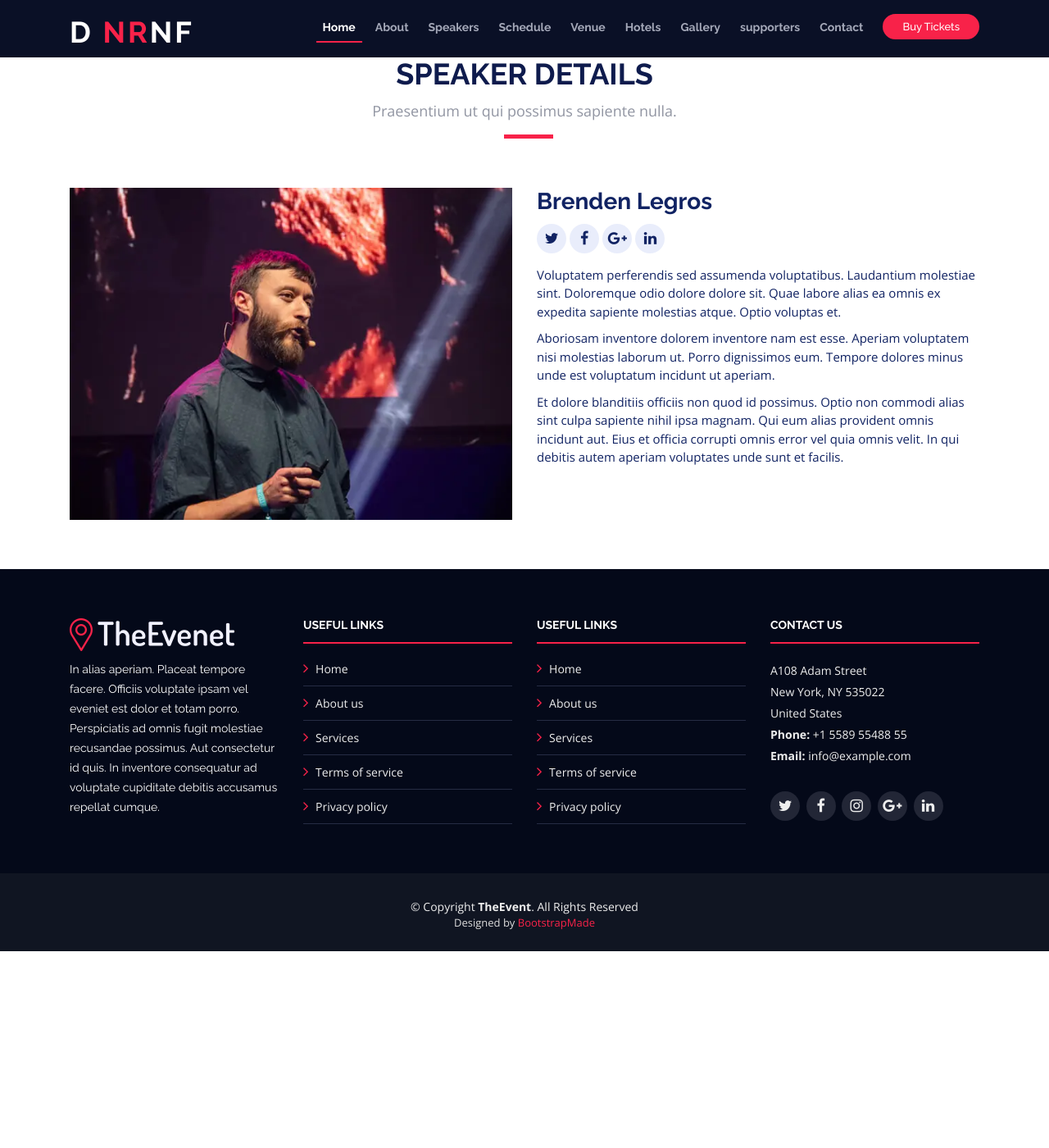
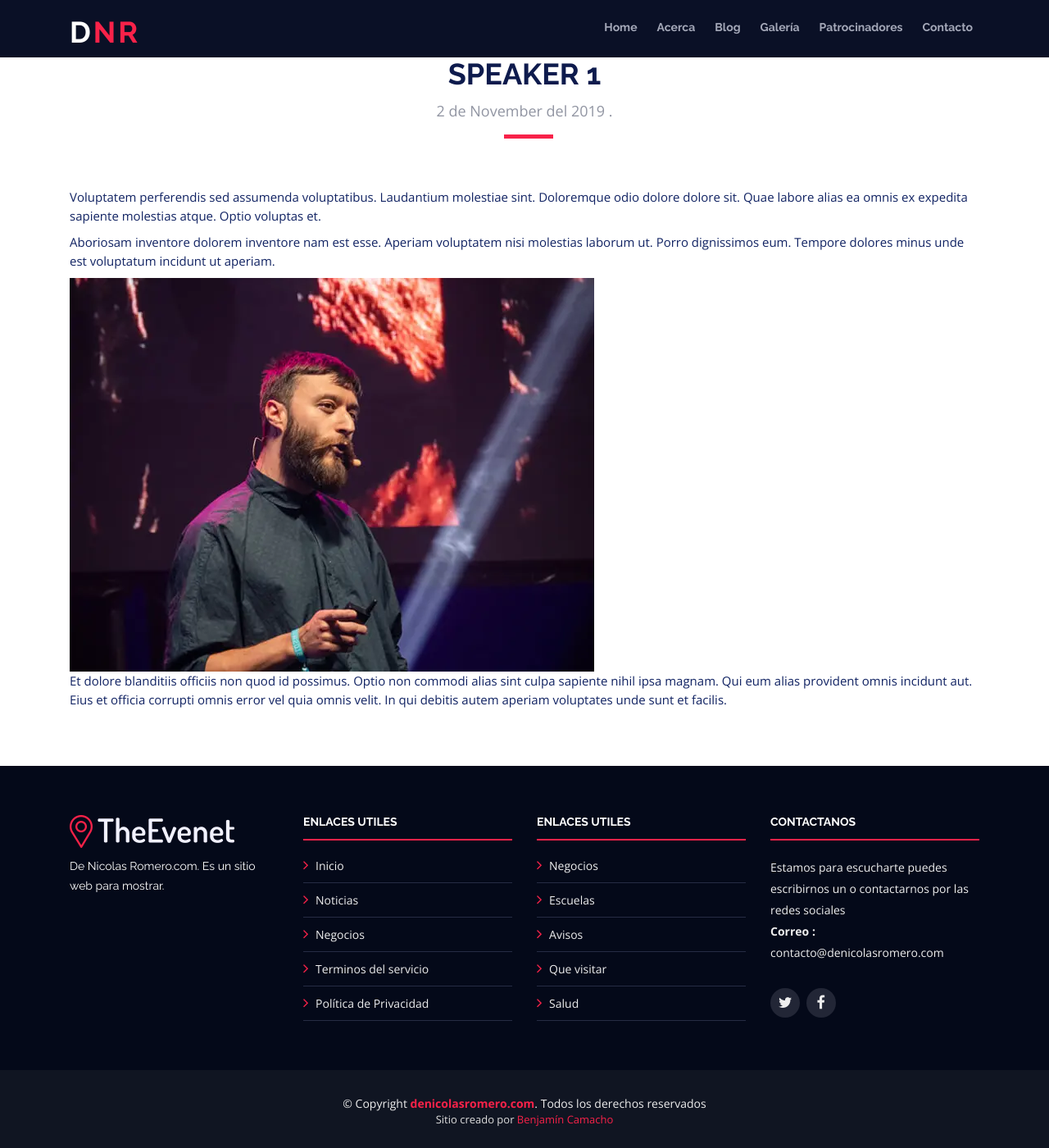
Before and after one commit to jahbenjah/denicolasromero, a Jekyll site: the page built from _posts/2019-11-02-speaker1.html, in a window 1280 px wide and 1400 px high, scrolled down 61 px. Shown: the whole window at 82% size. Built offline with Jekyll 4.4.1, drawn with Linux system fonts in a browser that asks for light colours; before the commit the page ends 1221 px from its top, so only the background shows below that.

Commit message:
Se usa la versio anterior

```diff
--- a/_includes/footer.html
+++ b/_includes/footer.html
@@ -39,8 +39,8 @@
           </p>
 
           <div class="social-links">
-            <a href="https://www.twitter.com/DNicolasRomero" class="twitter"><i class="fab fa-fw fa-twitter"></i></a>
-            <a href="https://www.facebook.com/DeNicolasRomero" class="facebook"><i class="fab fa-fw fa-facebook-f"></i></a>
+            <a href="https://www.twitter.com/DNicolasRomero" class="twitter"><i class="fa fa-twitter"></i></a>
+            <a href="https://www.facebook.com/DeNicolasRomero" class="facebook"><i class="fa fa-facebook-f"></i></a>
             <!-- <a href="#" class="instagram"><i class="fab fa-fw fa-instagram"></i></a>
             <a href="#" class="google-plus"><i class="fab fa-fw fa-google-plus"></i></a>
             <a href="#" class="linkedin"><i class="fab fa-fw fa-linkedin"></i></a> -->
--- a/_layouts/home.html
+++ b/_layouts/home.html
@@ -20,7 +20,6 @@
     </main>
 
     {%- include footer.html -%}
-
     <a href="#" class="back-to-top"><i class="fa fa-angle-up"></i></a>
     {%- include scripts.html -%}
 </body>
--- a/_layouts/post2.html
+++ b/_layouts/post2.html
@@ -7,155 +7,77 @@
     <meta content="width=device-width, initial-scale=1.0" name="viewport">
     <meta content="" name="keywords">
     <meta content="" name="description">
-
     <!-- Favicons -->
     <link href="../img/favicon.webp" rel="icon">
     <link href="../img/apple-touch-icon.png" rel="apple-touch-icon">
-
     <!-- Google Fonts -->
     <link
         href="https://fonts.googleapis.com/css?family=Open+Sans:300,300i,400,400i,700,700i|Raleway:300,400,500,700,800"
         rel="stylesheet">
-
     <!-- Bootstrap CSS File -->
     <link href="../lib/bootstrap/css/bootstrap.min.css" rel="stylesheet">
-
     <!-- Libraries CSS Files -->
     <link href="../lib/font-awesome/css/font-awesome.min.css" rel="stylesheet">
     <link href="../lib/animate/animate.min.css" rel="stylesheet">
     <link href="../lib/venobox/venobox.css" rel="stylesheet">
     <link href="../lib/owlcarousel/assets/owl.carousel.min.css" rel="stylesheet">
-
     <!-- Main Stylesheet File -->
     <link href="../css/style.css" rel="stylesheet">
-
-    <!-- =======================================================
-    Theme Name: TheEvent
-    Theme URL: https://bootstrapmade.com/theevent-conference-event-bootstrap-template/
-    Author: BootstrapMade.com
-    License: https://bootstrapmade.com/license/
-  ======================================================= -->
 </head>
 
 <body>
-
-    <!--==========================
-    Header
-  ============================-->
     <header id="header" class="header-fixed">
         <div class="container">
 
             <div id="logo" class="pull-left">
-                <!-- Uncomment below if you prefer to use a text logo -->
-                <h1><a href="#main">D <span>NR</span>nf</a></h1>
-                <!-- <a href="index.html#intro" class="scrollto"><img src="img/logo.png" alt="" title=""></a> -->
+                <h1><a href="/">D<span>NR</span></a></h1>
             </div>
 
             <nav id="nav-menu-container">
                 <ul class="nav-menu">
-                    <li class="menu-active"><a href="#intro">Home</a></li>
-                    <li><a href="index.html#about">About</a></li>
-                    <li><a href="index.html#speakers">Speakers</a></li>
-                    <li><a href="index.html#schedule">Schedule</a></li>
-                    <li><a href="index.html#venue">Venue</a></li>
-                    <li><a href="index.html#hotels">Hotels</a></li>
-                    <li><a href="index.html#gallery">Gallery</a></li>
-                    <li><a href="index.html#supporters">supporters</a></li>
-                    <li><a href="index.html#contact">Contact</a></li>
-                    <li class="buy-tickets"><a href="index.html#buy-tickets">Buy Tickets</a></li>
+                    <li><a href="../#intro">Home</a></li>
+                    <li><a href="../#about">Acerca</a></li>
+                    <li><a class="menu-active" href="../#speakers">Blog</a></li>
+                    <li><a href="../#gallery">Galería</a></li>
+                    <li><a href="../#supporters">Patrocinadores</a></li>
+                    <li><a href="../#contact">Contacto</a></li>
                 </ul>
             </nav><!-- #nav-menu-container -->
         </div>
     </header><!-- #header -->
 
     <main id="main" class="main-page">
+        <section id="speakers-details" class="wow fadeIn">
+            <div class="container">
+                <div class="section-header">
+                    <h2 itemprop="name headline">{{ page.title | escape }}</h2>
+                    <p><time datetime="{{ page.date | date_to_xmlschema }}" itemprop="datePublished">
+                            {%- assign date_format = site.minima.date_format | default: "%b %-d, %Y" -%}
+                            {{ page.date | date: date_format }}
+                        </time>
+                        {%- if page.author -%}
+                        • <span itemprop="author" itemscope itemtype="http://schema.org/Person">
+                            <span itemprop="name">{{ page.author | escape }}</span></span>
+                        {%- endif -%}.
+                    </p>
+                </div>
 
-        <!--==========================
-      Speaker Details Section
-    ============================-->
-
-    {{content}}
-
-    </main>
-
-
-    <!--==========================
-    Footer
-  ============================-->
-    <footer id="footer">
-        <div class="footer-top">
-            <div class="container">
                 <div class="row">
-
-                    <div class="col-lg-3 col-md-6 footer-info">
-                        <img src="../img/logo.webp" alt="TheEvenet">
-                        <p>In alias aperiam. Placeat tempore facere. Officiis voluptate ipsam vel eveniet est dolor et
-                            totam porro. Perspiciatis ad omnis fugit molestiae recusandae possimus. Aut consectetur id
-                            quis. In inventore consequatur ad voluptate cupiditate debitis accusamus repellat cumque.
-                        </p>
+                    <div class="col-md-12">
+                        <div class="details" itemprop="articleBody">
+                            {{content}}
+                            {%- if site.disqus.shortname -%}
+                            {%- include disqus_comments.html -%}
+                            {%- endif -%}
+                            {%- include facebook-comments.html -%}
+                            <a class="u-url" href="{{ page.url | relative_url }}" hidden></a>
+                        </div>
                     </div>
-
-                    <div class="col-lg-3 col-md-6 footer-links">
-                        <h4>Useful Links</h4>
-                        <ul>
-                            <li><i class="fa fa-angle-right"></i> <a href="#">Home</a></li>
-                            <li><i class="fa fa-angle-right"></i> <a href="#">About us</a></li>
-                            <li><i class="fa fa-angle-right"></i> <a href="#">Services</a></li>
-                            <li><i class="fa fa-angle-right"></i> <a href="#">Terms of service</a></li>
-                            <li><i class="fa fa-angle-right"></i> <a href="#">Privacy policy</a></li>
-                        </ul>
-                    </div>
-
-                    <div class="col-lg-3 col-md-6 footer-links">
-                        <h4>Useful Links</h4>
-                        <ul>
-                            <li><i class="fa fa-angle-right"></i> <a href="#">Home</a></li>
-                            <li><i class="fa fa-angle-right"></i> <a href="#">About us</a></li>
-                            <li><i class="fa fa-angle-right"></i> <a href="#">Services</a></li>
-                            <li><i class="fa fa-angle-right"></i> <a href="#">Terms of service</a></li>
-                            <li><i class="fa fa-angle-right"></i> <a href="#">Privacy policy</a></li>
-                        </ul>
-                    </div>
-
-                    <div class="col-lg-3 col-md-6 footer-contact">
-                        <h4>Contact Us</h4>
-                        <p>
-                            A108 Adam Street <br>
-                            New York, NY 535022<br>
-                            United States <br>
-                            <strong>Phone:</strong> +1 5589 55488 55<br>
-                            <strong>Email:</strong> info@example.com<br>
-                        </p>
-
-                        <div class="social-links">
-                            <a href="#" class="twitter"><i class="fa fa-twitter"></i></a>
-                            <a href="#" class="facebook"><i class="fa fa-facebook"></i></a>
-                            <a href="#" class="instagram"><i class="fa fa-instagram"></i></a>
-                            <a href="#" class="google-plus"><i class="fa fa-google-plus"></i></a>
-                            <a href="#" class="linkedin"><i class="fa fa-linkedin"></i></a>
-                        </div>
-
-                    </div>
-
                 </div>
             </div>
-        </div>
-
-        <div class="container">
-            <div class="copyright">
-                &copy; Copyright <strong>TheEvent</strong>. All Rights Reserved
-            </div>
-            <div class="credits">
-                <!--
-          All the links in the footer should remain intact.
-          You can delete the links only if you purchased the pro version.
-          Licensing information: https://bootstrapmade.com/license/
-          Purchase the pro version with working PHP/AJAX contact form: https://bootstrapmade.com/buy/?theme=TheEvent
-        -->
-                Designed by <a href="https://bootstrapmade.com/">BootstrapMade</a>
-            </div>
-        </div>
-    </footer><!-- #footer -->
+        </section>
+    </main>
+    {%- include footer.html -%}
 
     <a href="#" class="back-to-top"><i class="fa fa-angle-up"></i></a>
 
--- a/_posts/2019-11-02-speaker1.html
+++ b/_posts/2019-11-02-speaker1.html
@@ -6,27 +6,10 @@
 image: /img/blog/1.webp
 ---
 
-<section id="speakers-details" class="wow fadeIn">
-    <div class="container">
-        <div class="section-header">
-            <h2>Speaker Details</h2>
-            <p>Praesentium ut qui possimus sapiente nulla.</p>
-        </div>
 
-        <div class="row">
-            <div class="col-md-6">
-                <img src="../img/blog/1.webp" alt="Speaker 1" class="img-fluid">
-            </div>
 
-            <div class="col-md-6">
-                <div class="details">
-                    <h2>Brenden Legros</h2>
-                    <div class="social">
-                        <a href=""><i class="fa fa-twitter"></i></a>
-                        <a href=""><i class="fa fa-facebook"></i></a>
-                        <a href=""><i class="fa fa-google-plus"></i></a>
-                        <a href=""><i class="fa fa-linkedin"></i></a>
-                    </div>
+
+
 <p>Voluptatem perferendis sed assumenda voluptatibus. Laudantium molestiae sint. Doloremque
     odio dolore dolore sit. Quae labore alias ea omnis ex expedita sapiente molestias atque.
     Optio voluptas et.</p>
@@ -35,14 +18,10 @@
     laborum ut. Porro dignissimos eum. Tempore dolores minus unde est voluptatum incidunt ut
     aperiam.</p>
 
+
+<img src="../img/blog/1.webp" alt="Speaker 1" class="img-fluid">
+
 <p>Et dolore blanditiis officiis non quod id possimus. Optio non commodi alias sint culpa
     sapiente nihil ipsa magnam. Qui eum alias provident omnis incidunt aut. Eius et officia
     corrupti omnis error vel quia omnis velit. In qui debitis autem aperiam voluptates unde
     sunt et facilis.</p>
-                </div>
-            </div>
-
-        </div>
-    </div>
-
-</section>
```
Also changed, not shown: _includes/head.html (+4 -7 lines), _includes/scripts.html (+9 -9 lines), manifest.json. Lines whose indentation alone changed are shown as unchanged.
